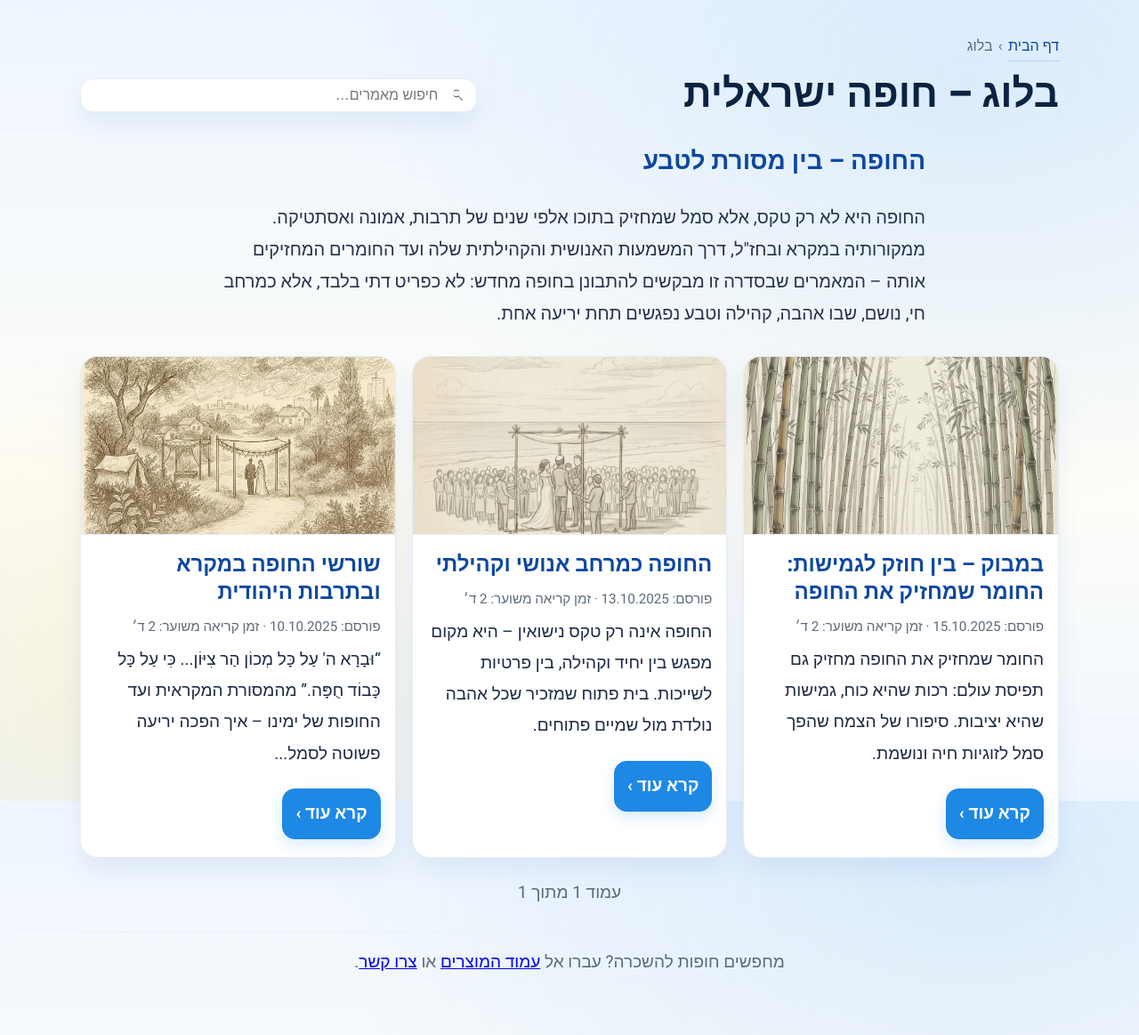
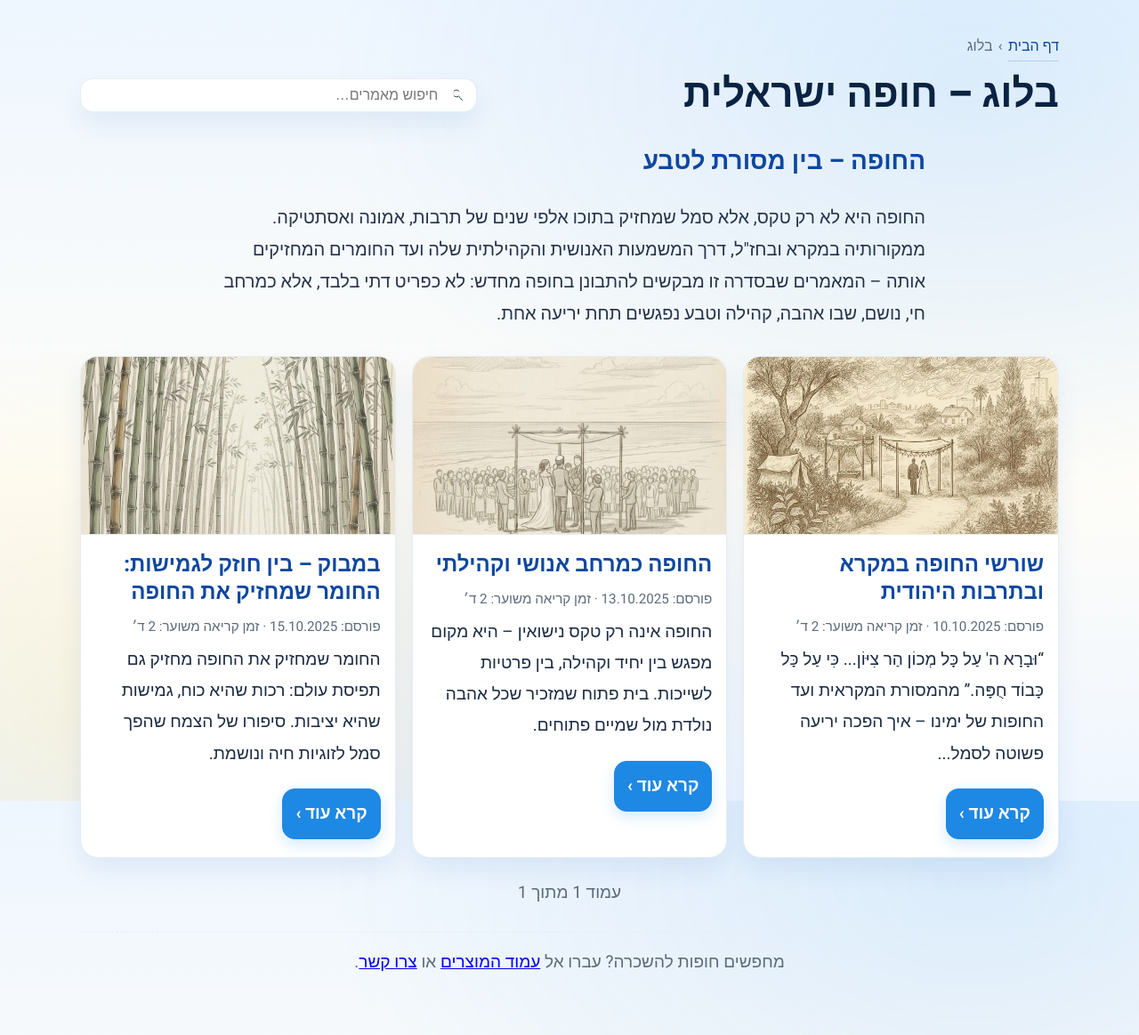
Before and after one commit to chupay/chupa_yisraelit, a Jekyll site: the page built from blog/index.html, in a window 1280 px wide. Shown: the whole page at 89% size. Built offline with Jekyll 4.4.1, drawn with Linux system fonts in a browser that asks for light colours; the list of posts is cut into pages by our own code.

Commit message:
Update index.html

```diff
--- a/blog/index.html
+++ b/blog/index.html
@@ -169,7 +169,7 @@ permalink: /blog/
         נבחר רק פוסטים שה־URL שלהם תחת /blog/ (כדי לא לערבב עם פוסטים אחרים אם יהיו)
       {%- endcomment -%}
       {%- assign blog_posts = paginator.posts | where_exp: "p", "p.url contains '/blog/'" -%}
-      {%- for post in blog_posts -%}
+      {%- for post in blog_posts reversed -%}
       <article class="card" data-title="{{ post.title | escape }}" data-desc="{{ post.description | escape }}">
         <a href="{{ site.baseurl }}{{ post.url }}" aria-label="למאמר: {{ post.title }}">
           <img
```
